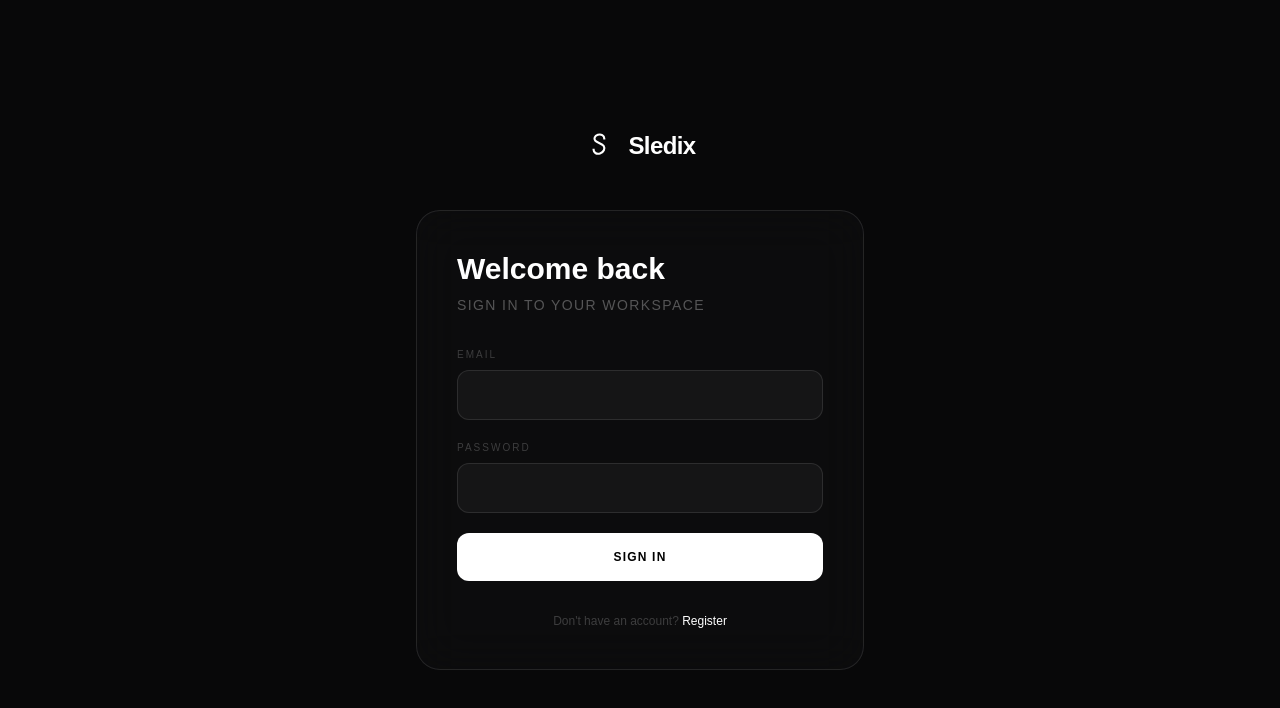
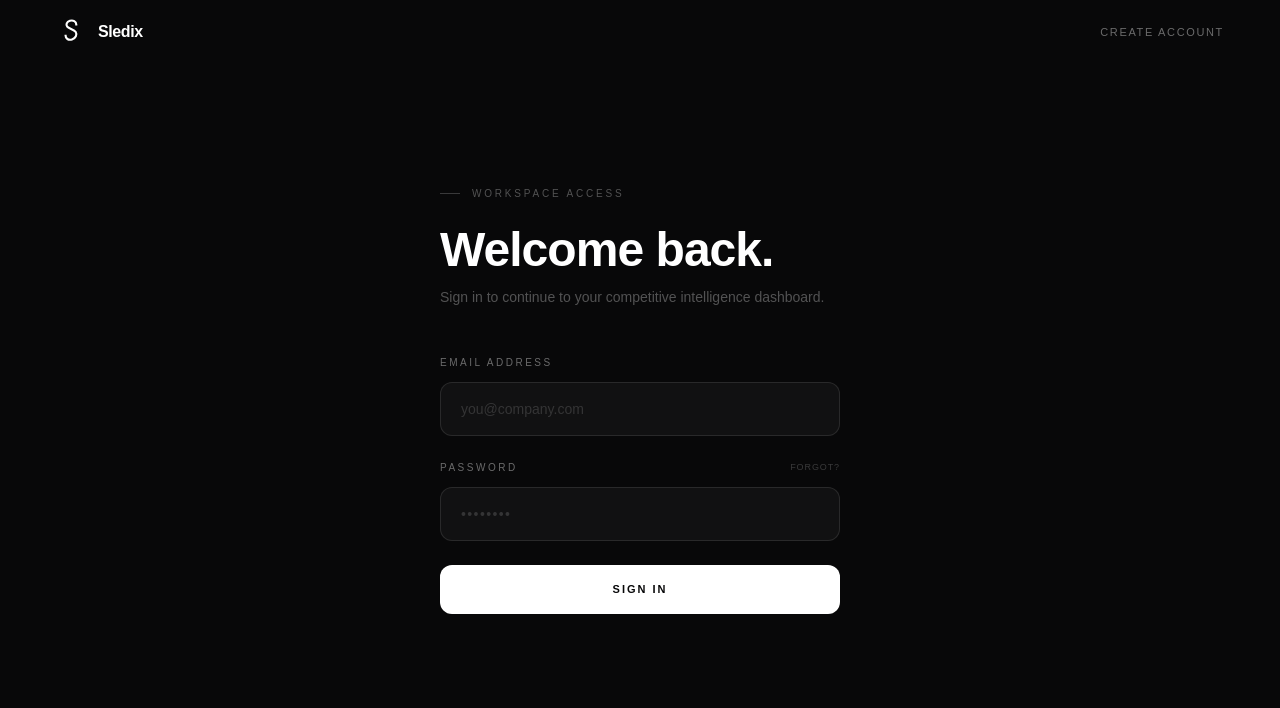
Before and after one commit to waste3d/sledix-front, a Next.js app: page /auth/login in a window 1280 px wide. Shown: the top 708 px of the page. Built offline with nearby package versions, Linux system fonts and the light colour scheme; a web font is replaced by a local one.

Commit message:
fix: real-time editing sites

```diff
--- a/package.json
+++ b/package.json
@@ -9,6 +9,7 @@
     "lint": "eslint"
   },
   "dependencies": {
+    "lucide-react": "^1.7.0",
     "next": "16.2.1",
     "react": "19.2.4",
     "react-diff-viewer-continued": "^4.2.0",
--- a/src/app/auth/login/page.tsx
+++ b/src/app/auth/login/page.tsx
@@ -1,4 +1,5 @@
 "use client";
+
 import React, { useState } from "react";
 import { useRouter } from "next/navigation";
 import Link from "next/link";
@@ -7,8 +8,21 @@ import { apiRequest } from "../../../lib/api";
 function SledixLogo({ size = 32 }: { size?: number }) {
   return (
     <svg width={size} height={size} viewBox="0 0 120 120" fill="none">
-      <path d="M76 32 C76 20 64 14 52 18 C40 22 36 32 42 40 C48 48 68 50 74 60 C80 70 74 84 60 88 C46 92 36 84 36 74" stroke="currentColor" strokeWidth="8" strokeLinecap="square" fill="none" />
+      <path
+        d="M76 32 C76 20 64 14 52 18 C40 22 36 32 42 40 C48 48 68 50 74 60 C80 70 74 84 60 88 C46 92 36 84 36 74"
+        stroke="currentColor" strokeWidth="8" strokeLinecap="square" fill="none"
+      />
     </svg>
+  );
+}
+
+// Декоративный лейбл в стиле лендинга
+function Label({ text }: { text: string }) {
+  return (
+    <div className="flex items-center gap-3 mb-6">
+      <div className="h-px w-5 bg-white/20" />
+      <span className="text-[10px] tracking-[0.28em] uppercase text-white/30 font-mono">{text}</span>
+    </div>
   );
 }
 
@@ -34,9 +48,8 @@ export default function LoginPage() {
         body: JSON.stringify({ ...form, telegram_id: telegramId }),
       });
 
-      // Твой apiRequest вернул payload.data, поэтому data — это { user, access_token }
       if (!data || !data.user) {
-        throw new Error("Данные пользователя не найдены в ответе");
+        throw new Error("User data not found in response");
       }
 
       localStorage.setItem("access_token", data.access_token);
@@ -49,58 +62,107 @@ export default function LoginPage() {
   };
 
   return (
-    <main className="min-h-screen bg-[#080809] text-white flex flex-col items-center justify-center p-6 font-sans">
-      <Link href="/" className="mb-12 flex items-center gap-3 group">
-        <SledixLogo />
-        <span className="font-display text-2xl font-bold tracking-tight">Sledix</span>
-      </Link>
+    <main className="min-h-screen bg-[#080809] text-white font-sans antialiased selection:bg-white/10 flex flex-col">
 
-      <div className="w-full max-w-md">
-        <div className="border border-white/10 rounded-3xl p-8 md:p-10 bg-white/[0.02] backdrop-blur-xl">
-          <h1 className="font-display text-3xl font-bold mb-2">Welcome back</h1>
-          <p className="text-white/30 text-sm mb-8 font-light font-mono uppercase tracking-widest">Sign in to your workspace</p>
+      {/* Навигация (как на лендинге) */}
+      <nav className="fixed top-0 left-0 right-0 z-50 flex items-center justify-between px-8 md:px-14 h-16">
+        <Link href="/" className="flex items-center gap-2.5 group">
+          <div className="text-white group-hover:text-white/80 transition-colors">
+            <SledixLogo size={32} />
+          </div>
+          <span className="font-display text-base font-bold tracking-tight">Sledix</span>
+        </Link>
 
-          <form onSubmit={handleSubmit} className="space-y-5">
-            <div>
-              <label className="text-[10px] font-mono text-white/20 uppercase tracking-[0.2em] block mb-2">Email</label>
+        <Link href="/auth/register" className="text-[11px] tracking-[0.15em] uppercase text-white/40 hover:text-white transition-colors font-mono">
+          Create account
+        </Link>
+      </nav>
+
+      {/* Основной контент */}
+      <div className="flex-1 flex flex-col items-center justify-center px-6 py-20">
+        <div
+          className="w-full max-w-[400px]"
+          style={{ animation: "fadeUp 0.7s cubic-bezier(.16,1,.3,1) both" }}
+        >
+          <Label text="Workspace access" />
+
+          <h1 className="font-display text-[clamp(2.2rem,4vw,3rem)] font-bold tracking-[-0.02em] leading-[1.05] mb-3">
+            Welcome back.
+          </h1>
+          <p className="text-white/30 text-sm font-light mb-12">
+            Sign in to continue to your competitive intelligence dashboard.
+          </p>
+
+          <form onSubmit={handleSubmit} className="space-y-6">
+
+            <div className="space-y-3">
+              <label className="text-[10px] tracking-[0.25em] uppercase text-white/40 font-mono block">
+                Email address
+              </label>
               <input
                 required
                 type="email"
-                className="w-full bg-white/[0.04] border border-white/10 rounded-xl px-5 py-3.5 text-sm outline-none focus:border-white/30 transition-all font-mono"
+                placeholder="you@company.com"
+                className="w-full bg-white/[0.04] border border-white/10 rounded-xl px-5 py-4 text-sm outline-none focus:border-white/20 transition-colors placeholder-white/15 font-mono font-light"
                 onChange={(e) => setForm({ ...form, email: e.target.value })}
               />
             </div>
 
-            <div>
-              <label className="text-[10px] font-mono text-white/20 uppercase tracking-[0.2em] block mb-2">Password</label>
+            <div className="space-y-3">
+              <div className="flex justify-between items-center">
+                <label className="text-[10px] tracking-[0.25em] uppercase text-white/40 font-mono block">
+                  Password
+                </label>
+                <Link href="/auth/reset" className="text-[9px] tracking-widest uppercase text-white/20 hover:text-white transition-colors font-mono">
+                  Forgot?
+                </Link>
+              </div>
               <input
                 required
                 type="password"
-                className="w-full bg-white/[0.04] border border-white/10 rounded-xl px-5 py-3.5 text-sm outline-none focus:border-white/30 transition-all font-mono"
+                placeholder="••••••••"
+                className="w-full bg-white/[0.04] border border-white/10 rounded-xl px-5 py-4 text-sm outline-none focus:border-white/20 transition-colors placeholder-white/15 font-mono font-light tracking-widest"
                 onChange={(e) => setForm({ ...form, password: e.target.value })}
               />
             </div>
 
             {error && (
-              <div className="bg-red-500/10 border border-red-500/20 text-red-400 px-4 py-3 rounded-xl text-xs font-mono">
-                {error}
+              <div
+                className="flex items-center gap-3 border border-[#f87171]/20 bg-[#f87171]/5 rounded-xl px-5 py-4 text-sm text-[#f87171] font-light"
+                style={{ animation: "slideIn 0.3s ease both" }}
+              >
+                <span className="w-1.5 h-1.5 rounded-full bg-[#f87171] shrink-0" />
+                <span className="font-mono text-xs">{error}</span>
               </div>
             )}
 
             <button
               disabled={loading}
-              className="w-full bg-white text-black py-4 rounded-xl font-mono text-xs font-bold uppercase tracking-widest hover:bg-white/90 transition-all disabled:opacity-50"
+              className="w-full mt-4 bg-white text-[#080809] px-7 py-4 rounded-xl text-[11px] tracking-[0.18em] uppercase font-bold hover:bg-white/90 transition-colors font-mono disabled:opacity-50 disabled:cursor-not-allowed flex justify-center items-center gap-3"
             >
-              {loading ? "Signing in..." : "Sign In"}
+              {loading ? (
+                <>
+                  <span className="w-1.5 h-1.5 rounded-full bg-[#080809] animate-pulse" />
+                  Authenticating...
+                </>
+              ) : (
+                "Sign In"
+              )}
             </button>
           </form>
-
-          <p className="mt-8 text-center text-white/20 text-xs font-light">
-            Don't have an account?{" "}
-            <Link href="/auth/register" className="text-white hover:underline">Register</Link>
-          </p>
         </div>
       </div>
+
+      <style>{`
+        @keyframes fadeUp {
+          from { opacity: 0; transform: translateY(20px); }
+          to   { opacity: 1; transform: translateY(0); }
+        }
+        @keyframes slideIn {
+          from { opacity: 0; transform: translateX(-5px); }
+          to   { opacity: 1; transform: translateX(0); }
+        }
+      `}</style>
     </main>
   );
 }
--- a/src/app/auth/register/page.tsx
+++ b/src/app/auth/register/page.tsx
@@ -1,15 +1,28 @@
 "use client";
+
 import React, { useState } from "react";
 import { useRouter } from "next/navigation";
 import Link from "next/link";
 import { apiRequest } from "../../../lib/api";
 
-// Используем ваш логотип и частицы из landing page
 function SledixLogo({ size = 32 }: { size?: number }) {
   return (
     <svg width={size} height={size} viewBox="0 0 120 120" fill="none">
-      <path d="M76 32 C76 20 64 14 52 18 C40 22 36 32 42 40 C48 48 68 50 74 60 C80 70 74 84 60 88 C46 92 36 84 36 74" stroke="currentColor" strokeWidth="8" strokeLinecap="square" fill="none" />
+      <path
+        d="M76 32 C76 20 64 14 52 18 C40 22 36 32 42 40 C48 48 68 50 74 60 C80 70 74 84 60 88 C46 92 36 84 36 74"
+        stroke="currentColor" strokeWidth="8" strokeLinecap="square" fill="none"
+      />
     </svg>
+  );
+}
+
+// Декоративный лейбл в стиле лендинга
+function Label({ text }: { text: string }) {
+  return (
+    <div className="flex items-center gap-3 mb-6">
+      <div className="h-px w-5 bg-white/20" />
+      <span className="text-[10px] tracking-[0.28em] uppercase text-white/30 font-mono">{text}</span>
+    </div>
   );
 }
 
@@ -30,9 +43,8 @@ export default function RegisterPage() {
         body: JSON.stringify(form),
       });
 
-      // Твой apiRequest вернул payload.data, поэтому data — это { user, access_token }
       if (!data || !data.user) {
-        throw new Error("Данные пользователя не найдены в ответе");
+        throw new Error("User data not found in response");
       }
 
       localStorage.setItem("access_token", data.access_token);
@@ -45,74 +57,124 @@ export default function RegisterPage() {
   };
 
   return (
-    <main className="min-h-screen bg-[#080809] text-white flex flex-col items-center justify-center p-6 font-sans">
-      {/* Логотип */}
-      <Link href="/" className="mb-12 flex items-center gap-3 group">
-        <SledixLogo />
-        <span className="font-display text-2xl font-bold tracking-tight">Sledix</span>
-      </Link>
+    <main className="min-h-screen bg-[#080809] text-white font-sans antialiased selection:bg-white/10 flex flex-col">
 
-      <div className="w-full max-w-md">
-        <div className="border border-white/10 rounded-3xl p-8 md:p-10 bg-white/[0.02] backdrop-blur-xl">
-          <h1 className="font-display text-3xl font-bold mb-2">Create account</h1>
-          <p className="text-white/30 text-sm mb-8 font-light font-mono uppercase tracking-widest">Start monitoring in 5 minutes</p>
+      {/* Навигация */}
+      <nav className="fixed top-0 left-0 right-0 z-50 flex items-center justify-between px-8 md:px-14 h-16">
+        <Link href="/" className="flex items-center gap-2.5 group">
+          <div className="text-white group-hover:text-white/80 transition-colors">
+            <SledixLogo size={32} />
+          </div>
+          <span className="font-display text-base font-bold tracking-tight">Sledix</span>
+        </Link>
 
-          <form onSubmit={handleSubmit} className="space-y-5">
-            <div>
-              <label className="text-[10px] font-mono text-white/20 uppercase tracking-[0.2em] block mb-2">Workspace URL</label>
-              <div className="relative">
+        <Link href="/auth/login" className="text-[11px] tracking-[0.15em] uppercase text-white/40 hover:text-white transition-colors font-mono">
+          Sign in
+        </Link>
+      </nav>
+
+      {/* Основной контент */}
+      <div className="flex-1 flex flex-col items-center justify-center px-6 py-24">
+        <div
+          className="w-full max-w-[400px]"
+          style={{ animation: "fadeUp 0.7s cubic-bezier(.16,1,.3,1) both" }}
+        >
+          <Label text="Early access" />
+
+          <h1 className="font-display text-[clamp(2.2rem,4vw,3rem)] font-bold tracking-[-0.02em] leading-[1.05] mb-3">
+            Create account.
+          </h1>
+          <p className="text-white/30 text-sm font-light mb-12">
+            Start monitoring your competitive landscape in 5 minutes.
+          </p>
+
+          <form onSubmit={handleSubmit} className="space-y-6">
+
+            <div className="space-y-3">
+              <label className="text-[10px] tracking-[0.25em] uppercase text-white/40 font-mono block">
+                Workspace URL
+              </label>
+              <div className="relative flex items-center">
                 <input
                   required
                   placeholder="my-company"
-                  className="w-full bg-white/[0.04] border border-white/10 rounded-xl px-5 py-3.5 text-sm outline-none focus:border-white/30 transition-all font-mono"
+                  className="w-full bg-white/[0.04] border border-white/10 rounded-xl pl-5 pr-28 py-4 text-sm outline-none focus:border-white/20 transition-colors placeholder-white/15 font-mono font-light lowercase"
                   onChange={(e) => setForm({ ...form, tenant_slug: e.target.value })}
                 />
-                <span className="absolute right-4 top-3.5 text-white/10 text-sm font-mono">.sledix.tech</span>
+                {/* pointer-events-none нужен, чтобы клик по тексту не блокировал инпут */}
+                <span className="absolute right-5 text-white/20 text-xs font-mono pointer-events-none">
+                  .sledix.tech
+                </span>
               </div>
             </div>
 
-            <div>
-              <label className="text-[10px] font-mono text-white/20 uppercase tracking-[0.2em] block mb-2">Work Email</label>
+            <div className="space-y-3">
+              <label className="text-[10px] tracking-[0.25em] uppercase text-white/40 font-mono block">
+                Work Email
+              </label>
               <input
                 required
                 type="email"
                 placeholder="you@company.com"
-                className="w-full bg-white/[0.04] border border-white/10 rounded-xl px-5 py-3.5 text-sm outline-none focus:border-white/30 transition-all font-mono"
+                className="w-full bg-white/[0.04] border border-white/10 rounded-xl px-5 py-4 text-sm outline-none focus:border-white/20 transition-colors placeholder-white/15 font-mono font-light"
                 onChange={(e) => setForm({ ...form, email: e.target.value })}
               />
             </div>
 
-            <div>
-              <label className="text-[10px] font-mono text-white/20 uppercase tracking-[0.2em] block mb-2">Password</label>
+            <div className="space-y-3">
+              <label className="text-[10px] tracking-[0.25em] uppercase text-white/40 font-mono block">
+                Password
+              </label>
               <input
                 required
                 type="password"
                 placeholder="••••••••"
-                className="w-full bg-white/[0.04] border border-white/10 rounded-xl px-5 py-3.5 text-sm outline-none focus:border-white/30 transition-all font-mono"
+                className="w-full bg-white/[0.04] border border-white/10 rounded-xl px-5 py-4 text-sm outline-none focus:border-white/20 transition-colors placeholder-white/15 font-mono font-light tracking-widest"
                 onChange={(e) => setForm({ ...form, password: e.target.value })}
               />
             </div>
 
             {error && (
-              <div className="bg-red-500/10 border border-red-500/20 text-red-400 px-4 py-3 rounded-xl text-xs font-mono">
-                {error}
+              <div
+                className="flex items-center gap-3 border border-[#f87171]/20 bg-[#f87171]/5 rounded-xl px-5 py-4 text-sm text-[#f87171] font-light"
+                style={{ animation: "slideIn 0.3s ease both" }}
+              >
+                <span className="w-1.5 h-1.5 rounded-full bg-[#f87171] shrink-0" />
+                <span className="font-mono text-xs">{error}</span>
               </div>
             )}
 
             <button
               disabled={loading}
-              className="w-full bg-white text-black py-4 rounded-xl font-mono text-xs font-bold uppercase tracking-widest hover:bg-white/90 transition-all disabled:opacity-50"
+              className="w-full mt-4 bg-white text-[#080809] px-7 py-4 rounded-xl text-[11px] tracking-[0.18em] uppercase font-bold hover:bg-white/90 transition-colors font-mono disabled:opacity-50 disabled:cursor-not-allowed flex justify-center items-center gap-3"
             >
-              {loading ? "Creating..." : "Create Account"}
+              {loading ? (
+                <>
+                  <span className="w-1.5 h-1.5 rounded-full bg-[#080809] animate-pulse" />
+                  Creating...
+                </>
+              ) : (
+                "Create Account"
+              )}
             </button>
           </form>
 
-          <p className="mt-8 text-center text-white/20 text-xs font-light">
-            Already have an account?{" "}
-            <Link href="/auth/login" className="text-white hover:underline">Sign in</Link>
+          <p className="mt-8 text-center text-[9px] tracking-[0.25em] uppercase text-white/15 font-mono">
+            By creating an account, you agree to our Terms
           </p>
         </div>
       </div>
+
+      <style>{`
+        @keyframes fadeUp {
+          from { opacity: 0; transform: translateY(20px); }
+          to   { opacity: 1; transform: translateY(0); }
+        }
+        @keyframes slideIn {
+          from { opacity: 0; transform: translateX(-5px); }
+          to   { opacity: 1; transform: translateX(0); }
+        }
+      `}</style>
     </main>
   );
 }
```
Also changed, not shown: 1 other file (tests, documents, lock files or other folders).
